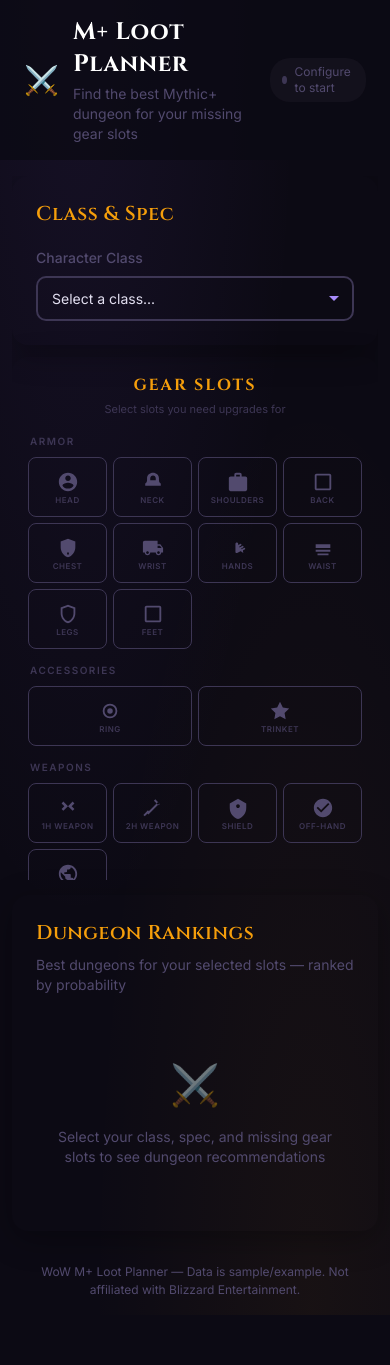
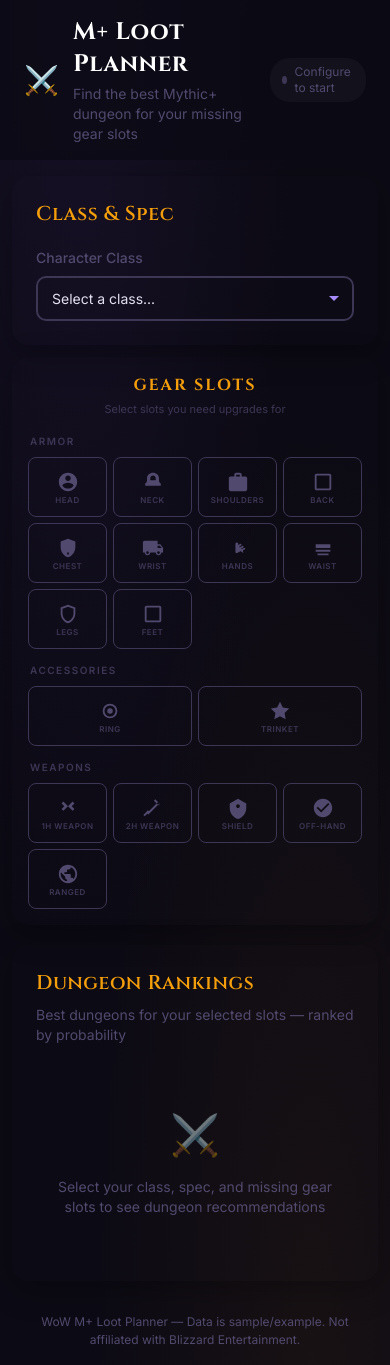
Before and after one commit to LeonardoFBR/wow-mplus-loot-planner, a SvelteKit app: page / in a window 390 px wide. Before the commit the page ends 1315 px from the top, so only its background shows below. Built offline with nearby package versions, Linux system fonts and the light colour scheme.

Commit message:
Fix responsive: sidebar fixed at left:24px, proper breakpoints at 1100px, grid fallbacks

```diff
--- a/src/lib/components/SlotSelector.svelte
+++ b/src/lib/components/SlotSelector.svelte
@@ -333,4 +333,11 @@
 			grid-template-columns: repeat(4, 1fr);
 		}
 	}
+
+	@media (max-width: 320px) {
+		.armor-grid,
+		.weapon-grid {
+			grid-template-columns: repeat(3, 1fr);
+		}
+	}
 </style>
--- a/src/routes/+page.svelte
+++ b/src/routes/+page.svelte
@@ -162,6 +162,7 @@
     display: flex;
     align-items: center;
     justify-content: space-between;
+    gap: 12px;
   }
 
   .header-title {
@@ -223,7 +224,28 @@
     gap: 16px;
     position: fixed;
     top: 120px;
-    left: calc((100vw - 1280px) / 2 + 24px);
+    left: 24px;
+    width: 260px;
+    max-height: calc(100vh - 140px);
+    overflow-y: auto;
+    z-index: 10;
+  }
+
+  .results-area {
+    display: flex;
+    flex-direction: column;
+    gap: 20px;
+    min-width: 0;
+    margin-top: -5px;
+  }
+
+  .sidebar {
+    display: flex;
+    flex-direction: column;
+    gap: 16px;
+    position: fixed;
+    top: 120px;
+    left: 24px;
     width: 260px;
     max-height: calc(100vh - 140px);
     overflow-y: auto;
@@ -292,7 +314,7 @@
     color: var(--color-surface-300);
   }
 
-  @media (max-width: 900px) {
+  @media (max-width: 1100px) {
     .main-content {
       padding: 24px 16px;
     }
@@ -300,7 +322,13 @@
     .sidebar {
       position: static;
       width: 100%;
+      max-height: none;
+      overflow-y: visible;
       margin-bottom: 20px;
+    }
+
+    .results-area {
+      margin-top: 0;
     }
   }
 
```
